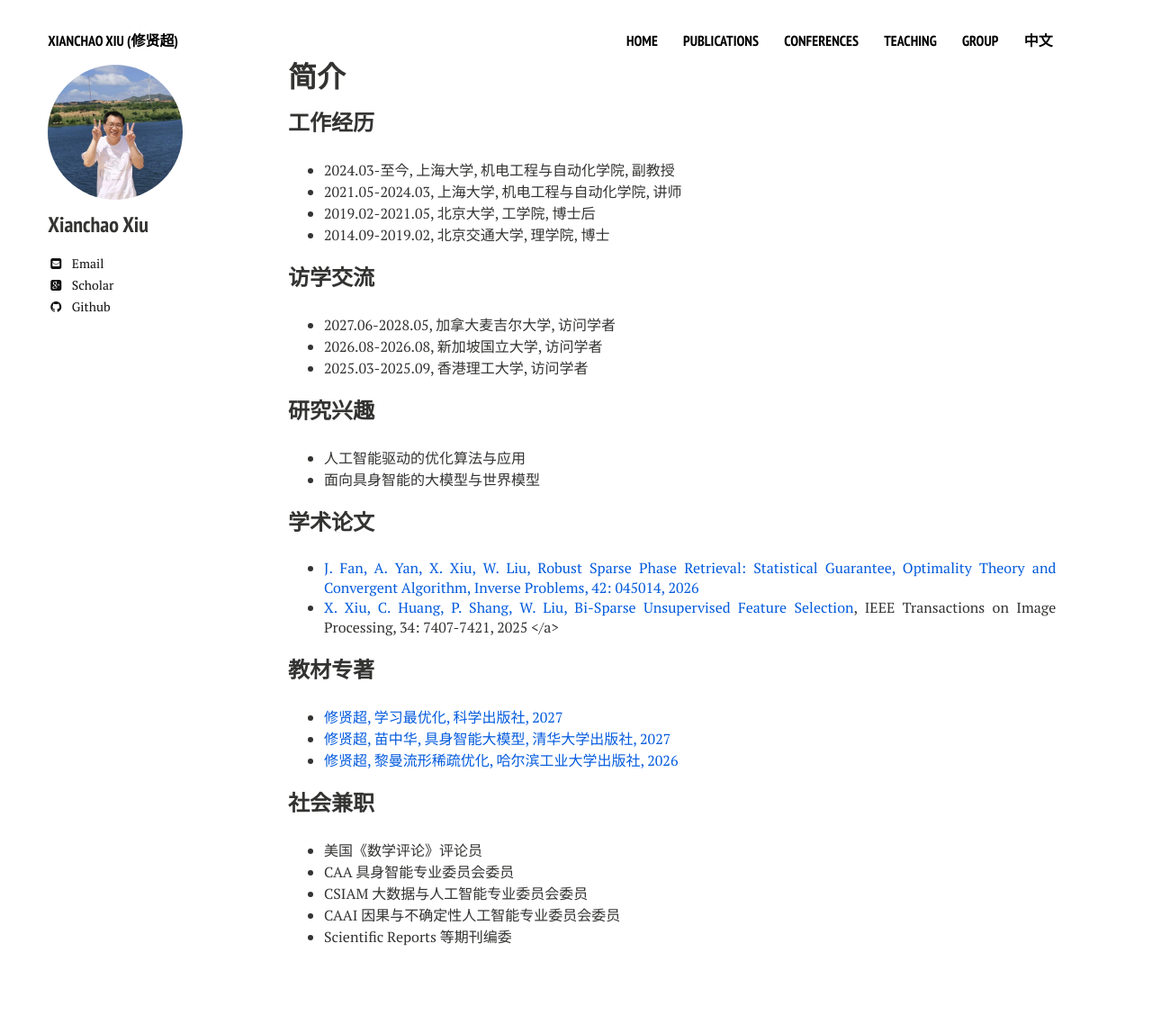
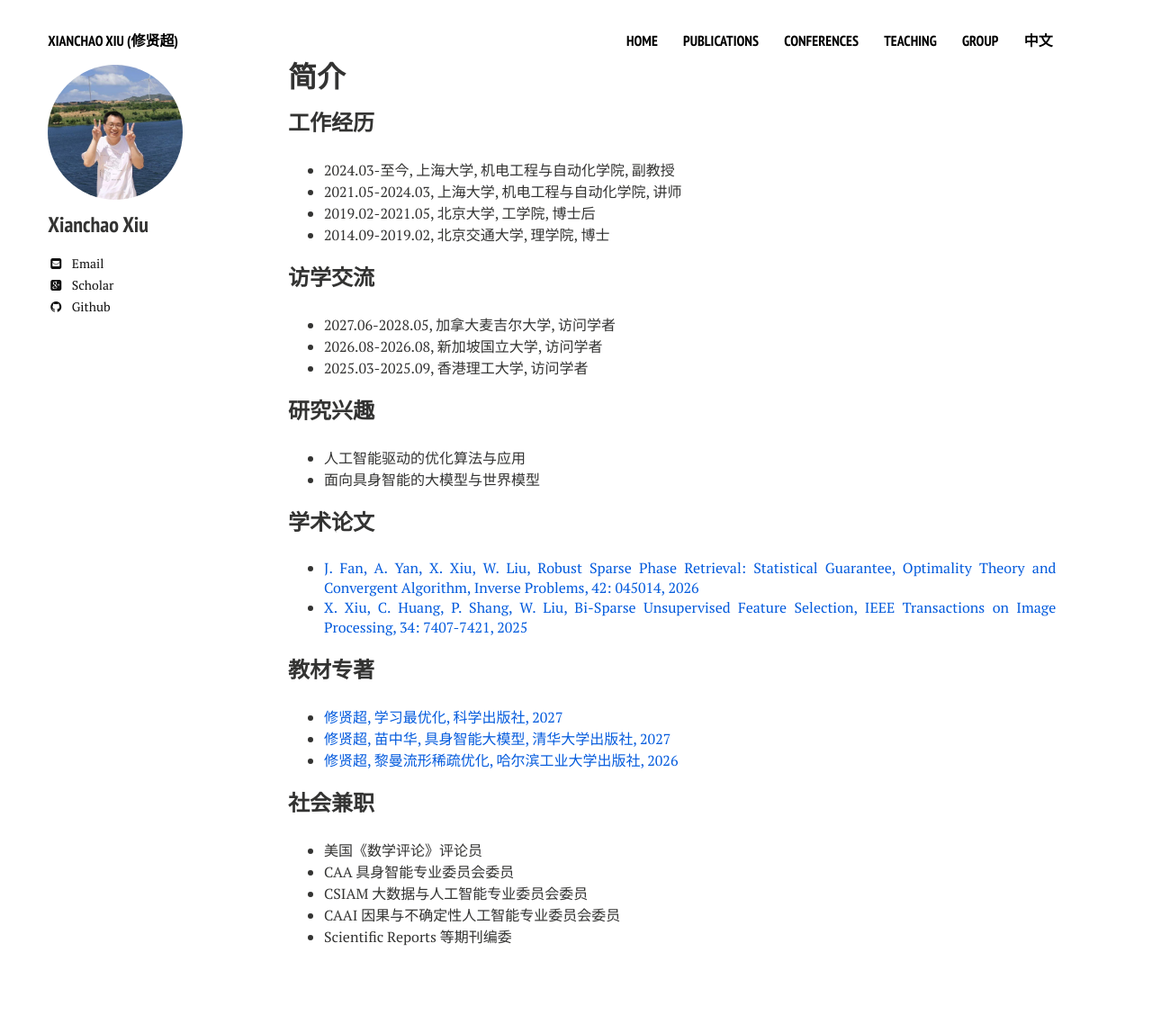
Before and after one commit to xianchaoxiu/xianchaoxiu.github.io, a Jekyll site: the page built from chinese/index.md, in a window 1280 px wide. Shown: the whole page at 90% size. Built offline with Jekyll 4.4.1, drawn with Linux system fonts in a browser that asks for light colours; nearby versions of some CDN libraries.

Commit message:
Update index.md

```diff
--- a/chinese/index.md
+++ b/chinese/index.md
@@ -26,7 +26,7 @@ share: false
 
 ### 学术论文
 * <a href="https://doi.org/10.1088/1361-6420/ae5e02" class="textlink" target="_blank"> J. Fan, A. Yan, X. Xiu, W. Liu, Robust Sparse Phase Retrieval: Statistical Guarantee, Optimality Theory and Convergent Algorithm, Inverse Problems, 42: 045014, 2026 </a> <br>
-* <a href="https://doi.org/10.1109/TIP.2025.3620667" class="textlink" target="_blank"> X. Xiu, C. Huang, P. Shang, W. Liu, Bi-Sparse Unsupervised Feature Selection</a>, IEEE Transactions on Image Processing, 34: 7407-7421, 2025  </a> <br>
+* <a href="https://doi.org/10.1109/TIP.2025.3620667" class="textlink" target="_blank"> X. Xiu, C. Huang, P. Shang, W. Liu, Bi-Sparse Unsupervised Feature Selection, IEEE Transactions on Image Processing, 34: 7407-7421, 2025  </a> <br>
 
 
 ### 教材专著
```
